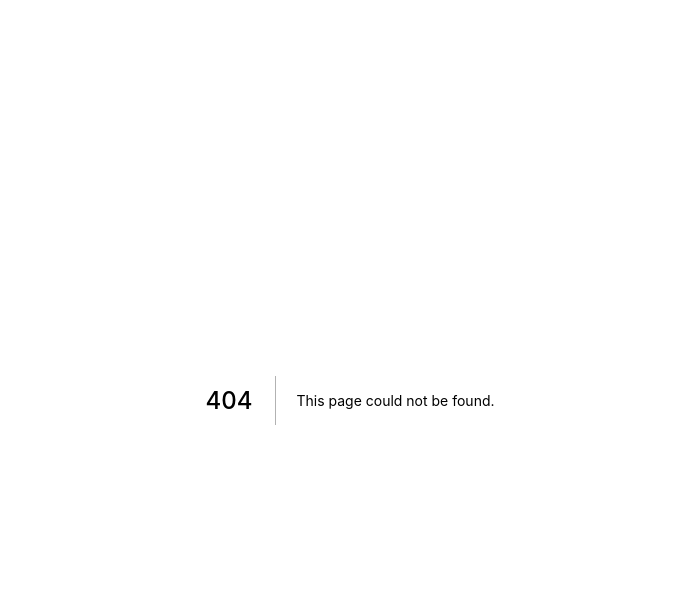
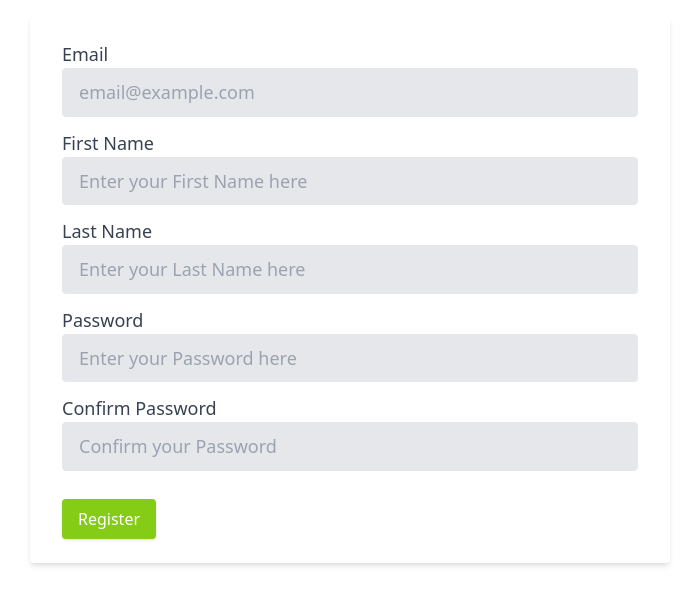
Before and after one commit to tri1911/nextjs-blog, a Next.js app: page /form in a window 1280 px wide. Before the commit this address had no page. Shown: the top 604 px of the page, without its empty margins (290-989 px from the left). Built offline with nearby package versions, Linux system fonts and the light colour scheme.

Commit message:
feat: add registration form

```diff
--- /dev/null
+++ b/components/registration-form/InputForm.tsx
@@ -0,0 +1,40 @@
+import React, { ChangeEventHandler, FC } from "react";
+import { FieldState } from "../../pages/form";
+
+interface InputFormProps {
+  text: string;
+  type: string;
+  placeholder: string;
+  state: FieldState;
+  onChange: ChangeEventHandler<HTMLInputElement>;
+}
+
+const InputForm: FC<InputFormProps> = ({
+  text,
+  type,
+  placeholder,
+  state,
+  onChange,
+}: InputFormProps) => {
+  const { value, error } = state;
+  return (
+    <div className="mb-3">
+      <label className="text-gray-700 text-lg font-medium mb-0">
+        {text}
+        <input
+          className={`w-full bg-gray-200 text-gray-700 border rounded py-3 px-4 leading-tight focus:outline-none focus:bg-white ${
+            error && "border-red-600 border-2"
+          }`}
+          type={type}
+          name="firstName"
+          placeholder={placeholder}
+          value={value}
+          onChange={onChange}
+        />
+      </label>
+      {error && <p className="text-red-500">{error}</p>}
+    </div>
+  );
+};
+
+export default InputForm;
--- /dev/null
+++ b/pages/api/register.ts
@@ -0,0 +1,10 @@
+import { NextApiRequest, NextApiResponse } from "next";
+
+export default function handler(
+  request: NextApiRequest,
+  response: NextApiResponse
+) {
+  if (request.method === "POST") {
+    response.status(200).json(request.body);
+  }
+}
--- /dev/null
+++ b/pages/form/index.tsx
@@ -0,0 +1,192 @@
+import React, { FormEvent, useState } from "react";
+import axios from "axios";
+import InputForm from "../../components/registration-form/InputForm";
+
+export type FieldName =
+  | "email"
+  | "firstName"
+  | "lastName"
+  | "password"
+  | "passwordConfirm";
+
+export type FieldState = {
+  value: string;
+  error: string | null;
+};
+
+export type FormState = {
+  [fieldName: string]: FieldState;
+};
+
+const initialFieldState: FieldState = {
+  value: "",
+  error: null,
+};
+
+const initialFormState: FormState = {
+  email: initialFieldState,
+  firstName: initialFieldState,
+  lastName: initialFieldState,
+  password: initialFieldState,
+  passwordConfirm: initialFieldState,
+};
+
+const checkEmail = (email: string) => {
+  return /^\w+([\.-]?\w+)*@\w+([\.-]?\w+)*(\.\w{2,3})+$/.test(email);
+};
+
+const updateError = (
+  previousState: FormState,
+  fieldName: FieldName,
+  error: string | null
+) => {
+  return {
+    ...previousState,
+    [fieldName]: { ...previousState[fieldName], error },
+  };
+};
+
+const RegisterForm = () => {
+  const [state, setState] = useState(initialFormState);
+  const { email, firstName, lastName, password, passwordConfirm } = state;
+
+  const handleSubmit = async (event: FormEvent) => {
+    event.preventDefault();
+
+    let currentState = { ...state };
+
+    currentState = updateError(
+      currentState,
+      "email",
+      !email.value
+        ? "Email is required."
+        : !checkEmail(email.value)
+        ? "Invalid email address."
+        : null
+    );
+
+    currentState = updateError(
+      currentState,
+      "firstName",
+      !firstName.value ? "First Name is required." : null
+    );
+
+    currentState = updateError(
+      currentState,
+      "lastName",
+      !lastName.value ? "Last Name is required." : null
+    );
+
+    currentState = updateError(
+      currentState,
+      "password",
+      !password.value
+        ? "Password is required."
+        : password.value.length < 8
+        ? "Password must be at least length of 8"
+        : null
+    );
+
+    currentState = updateError(
+      currentState,
+      "passwordConfirm",
+      !passwordConfirm?.value
+        ? "Confirm Password is required."
+        : password.value !== passwordConfirm.value
+        ? "Passwords do not match."
+        : null
+    );
+
+    // submit data to `/api/register`
+    if (Object.values(currentState).every((v) => !v.error)) {
+      const result = await axios.post("/api/register");
+      console.log(result);
+      setState(initialFormState);
+    } else {
+      setState(currentState);
+      console.log("Error still exists");
+    }
+  };
+
+  return (
+    <div className="flex">
+      <form
+        noValidate
+        className="container w-1/2 mx-auto mt-4 bg-white shadow-md rounded px-8 py-6 mb-4 self-center"
+        onSubmit={handleSubmit}
+      >
+        <InputForm
+          text="Email"
+          type="email"
+          placeholder="email@example.com"
+          state={email}
+          onChange={(event) => {
+            setState({
+              ...state,
+              email: { ...email, value: event.target.value.trim() },
+            });
+          }}
+        />
+        <InputForm
+          text="First Name"
+          type="text"
+          placeholder="Enter your First Name here"
+          state={firstName}
+          onChange={(event) => {
+            setState({
+              ...state,
+              firstName: { ...firstName, value: event.target.value.trim() },
+            });
+          }}
+        />
+        <InputForm
+          text="Last Name"
+          type="text"
+          placeholder="Enter your Last Name here"
+          state={lastName}
+          onChange={(event) => {
+            setState({
+              ...state,
+              lastName: { ...lastName, value: event.target.value.trim() },
+            });
+          }}
+        />
+        <InputForm
+          text="Password"
+          type="password"
+          placeholder="Enter your Password here"
+          state={password}
+          onChange={(event) => {
+            setState({
+              ...state,
+              password: { ...password, value: event.target.value.trim() },
+            });
+          }}
+        />
+        <InputForm
+          text="Confirm Password"
+          type="password"
+          placeholder="Confirm your Password"
+          state={passwordConfirm}
+          onChange={(event) => {
+            setState({
+              ...state,
+              passwordConfirm: {
+                ...passwordConfirm,
+                value: event.target.value.trim(),
+              },
+            });
+          }}
+        />
+        <button
+          type="submit"
+          className="px-4 py-2 rounded shadow mt-4 bg-lime-500 hover:bg-lime-400 focus:shadow-outline focus:outline-none text-white font-medium"
+        >
+          Register
+        </button>
+      </form>
+    </div>
+  );
+};
+
+export default RegisterForm;
--- a/tsconfig.json
+++ b/tsconfig.json
@@ -8,7 +8,7 @@
     ],
     "allowJs": true,
     "skipLibCheck": true,
-    "strict": false,
+    "strict": true,
     "forceConsistentCasingInFileNames": true,
     "noEmit": true,
     "incremental": true,
```
